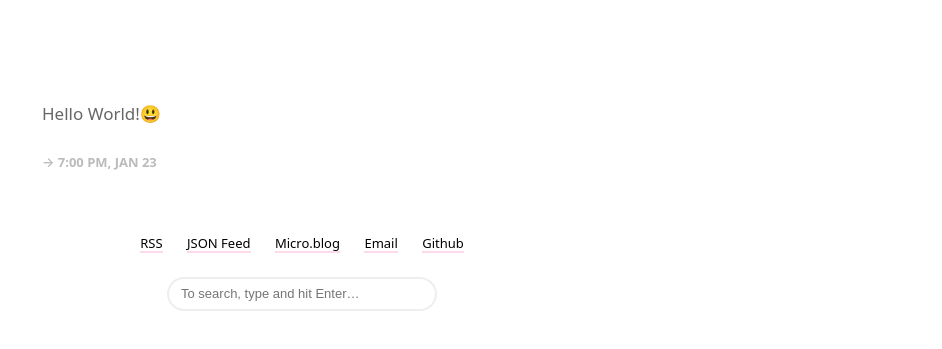
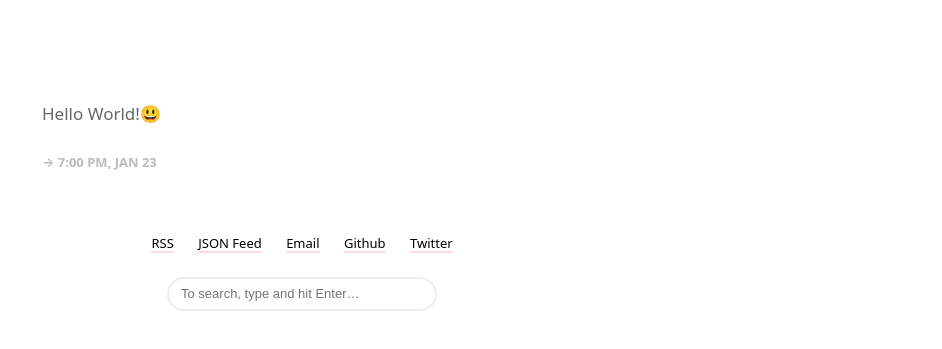
Before and after one commit to dileepkushwaha/mublog, a plain HTML site: page index.html in a window 1280 px wide. Shown: the part 285-634 px from the top of the page, without its empty margins (338-1280 px from the left). Drawn offline with Linux system fonts and the light colour scheme.

Commit message:
correcting twitter handle

```diff
--- a/index.html
+++ b/index.html
@@ -85,9 +85,9 @@
   <ul>
     <li><a href="//feed.xml">RSS</a></li>
     <li><a href="//feed.json">JSON Feed</a></li>
-    <li><a href="https://micro.blog/" rel="me">Micro.blog</a></li>
     <li><a class="u-email" href="mailto:dileepkushwaha@hotmail.com" rel="me">Email</a></li>
-    <li><a class="u-email" href="github.com/dileepkushwaha" rel="me">Github</a></li>
+    <li><a href="github.com/dileepkushwaha" rel="me">Github</a></li>
+    <li><a class="cta" href="https://twitter.com/dileepkush" rel="me">Twitter</a></li>
   </ul>
   <form method="get" id="search" action="https://duckduckgo.com/">
     <input type="hidden" name="sites" value="https://dileepkushwaha.com"/>
```
